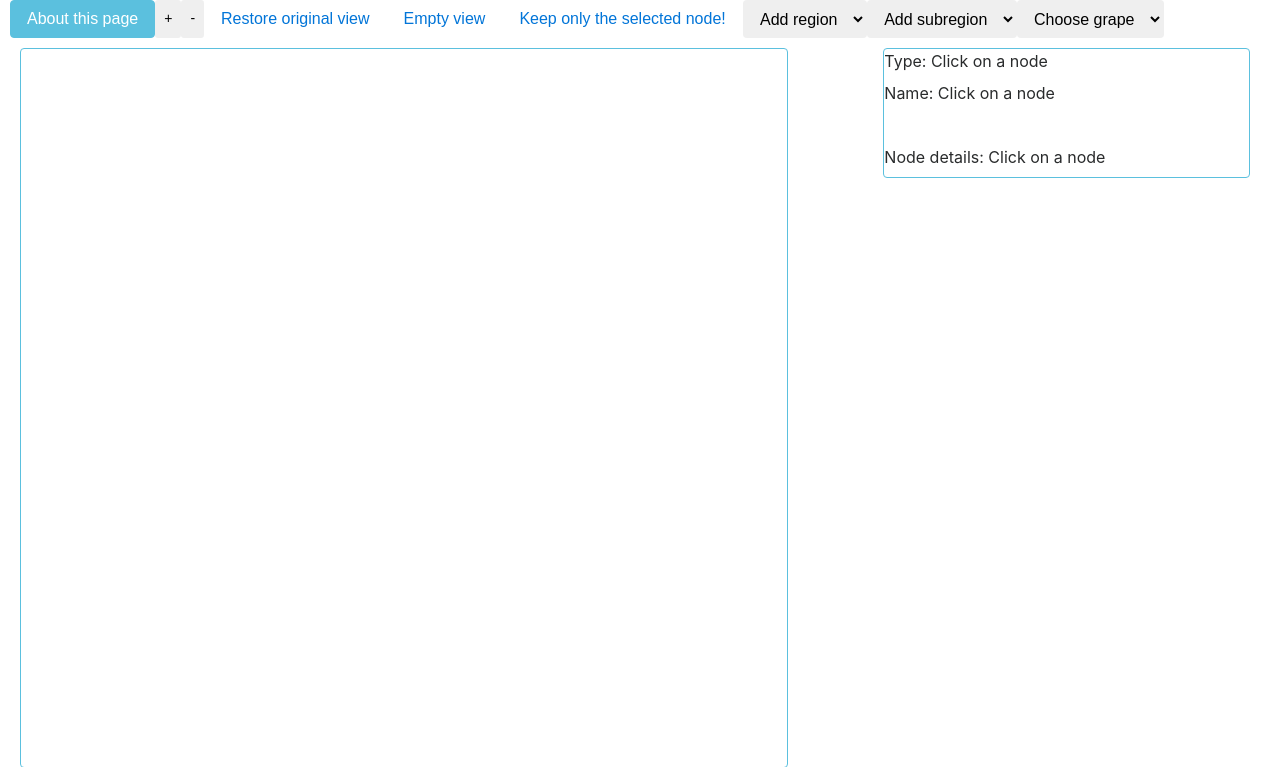
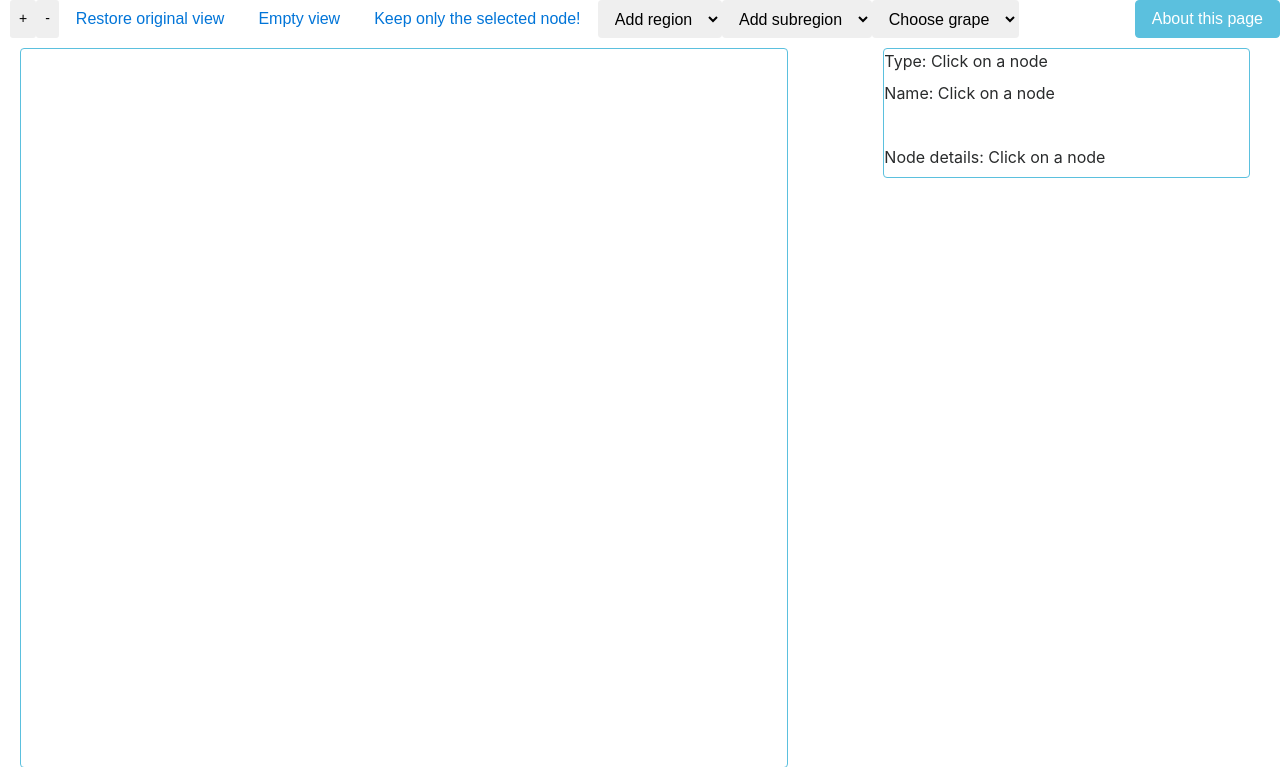
Before and after one commit to sandordargo/wine-disco, a Flask app: page / in a window 1280 px wide. Shown: the top 767 px of the page. Run offline with Flask 2, Linux system fonts and the light colour scheme; data that the repository does not hold is empty; some libraries are stand-ins or nearby versions.

Commit message:
style: Move about me button to right

```diff
--- a/templates/index.html
+++ b/templates/index.html
@@ -29,7 +29,6 @@
 </head>
 <body>
 <div class="row control-row" style="margin-left: 10px;">
-  <button class="btn btn-info" id="aboutMeButton">About this page</button>
   <button class="btn btn-default btn-sm" onclick="zoomInClick()" type="button">+</button>
   <button class="btn btn-default btn-sm" onclick="zoomOutClick()" type="button">-</button>
   <button class="btn btn-link" onclick="reset()" type="button">Restore original view</button>
@@ -54,6 +53,7 @@
       <option value="{{ grape.id }}">{{ grape.name }}</option>
     {% endfor %}
   </select>
+  <button class="btn btn-info" id="aboutMeButton" style="position: absolute; right: 0;">About this page</button>
 
   <!-- The Modal -->
   <div id="aboutMeModal" class="modal">
```
